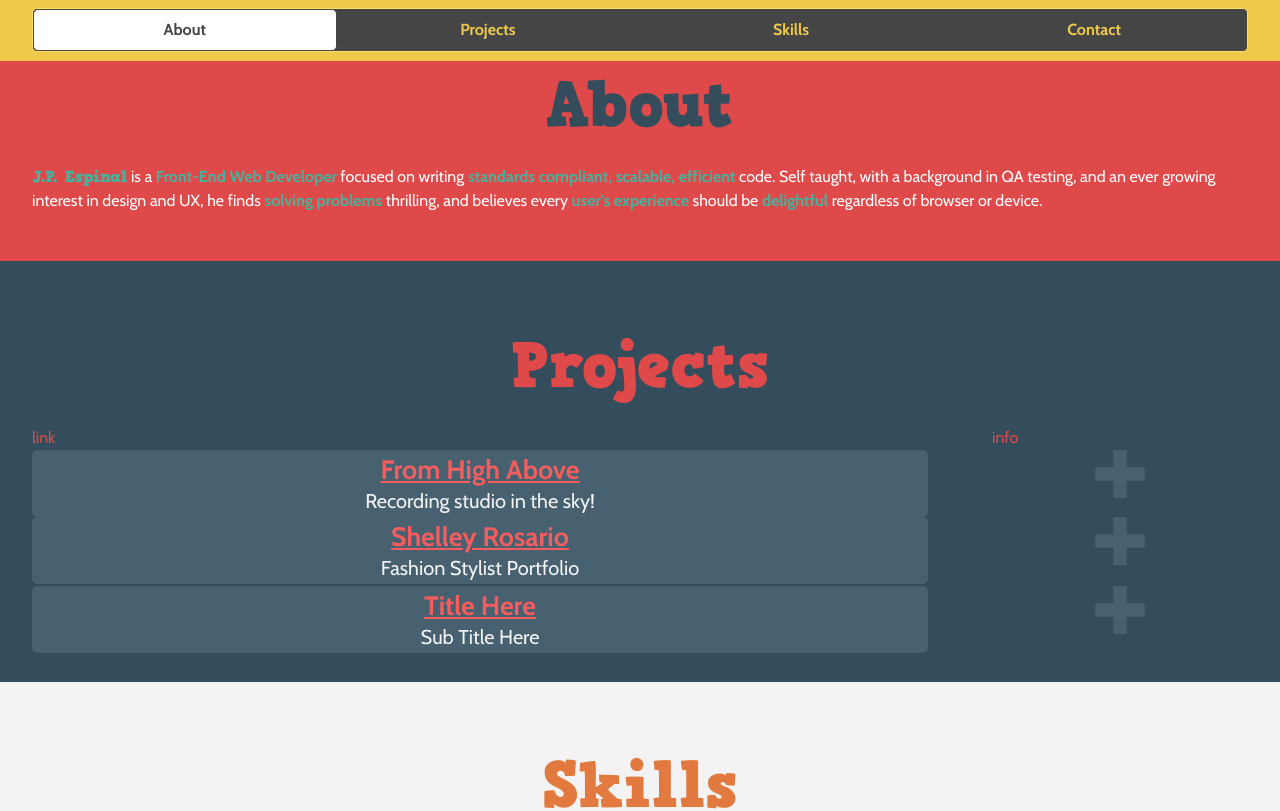
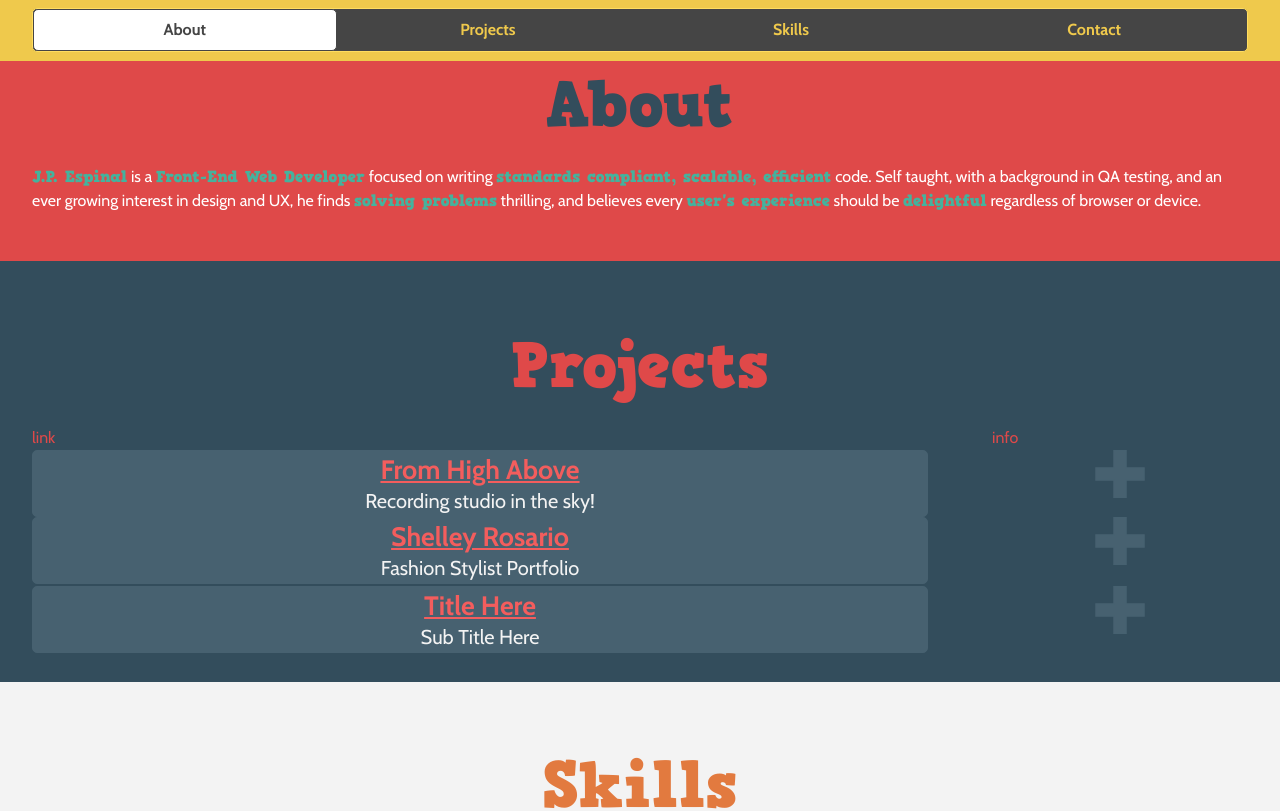
Before and after one commit to jpespinal/portfolio, a plain HTML site: page index.html in a window 1280 px wide. Shown: the top 811 px of the page. Drawn offline with nearby package versions, Linux system fonts and the light colour scheme.

Commit message:
Trying out new font family for highlighted text.

```diff
--- a/sass/_global.scss
+++ b/sass/_global.scss
@@ -53,7 +53,7 @@ body {
 
 .highlight {
     color: $green;
-    font-weight: 700;
+    font-family: $cabin-sketch;
     // padding: 0.2em;
 }
 
```
Also changed, not shown: stylesheets/style.css.
